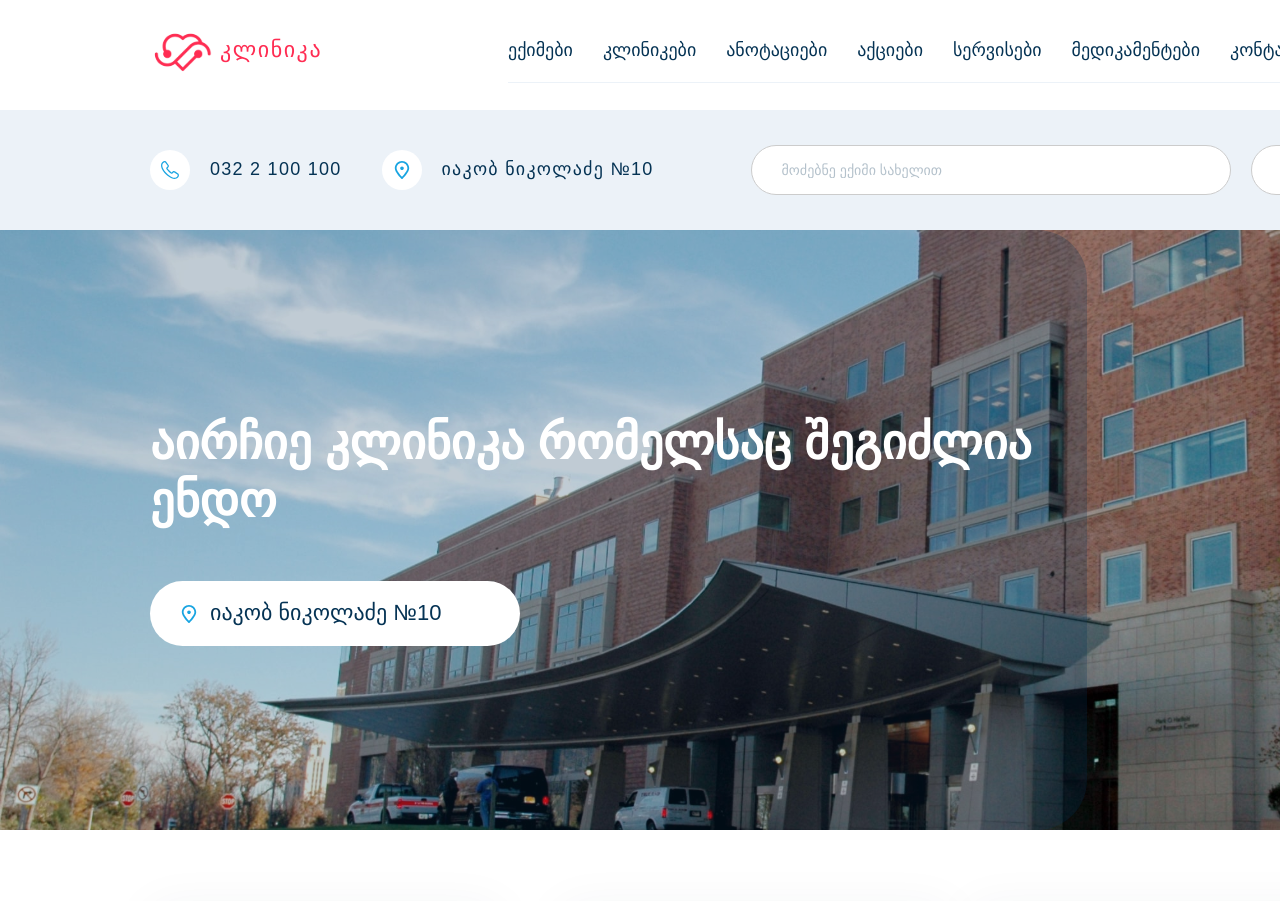
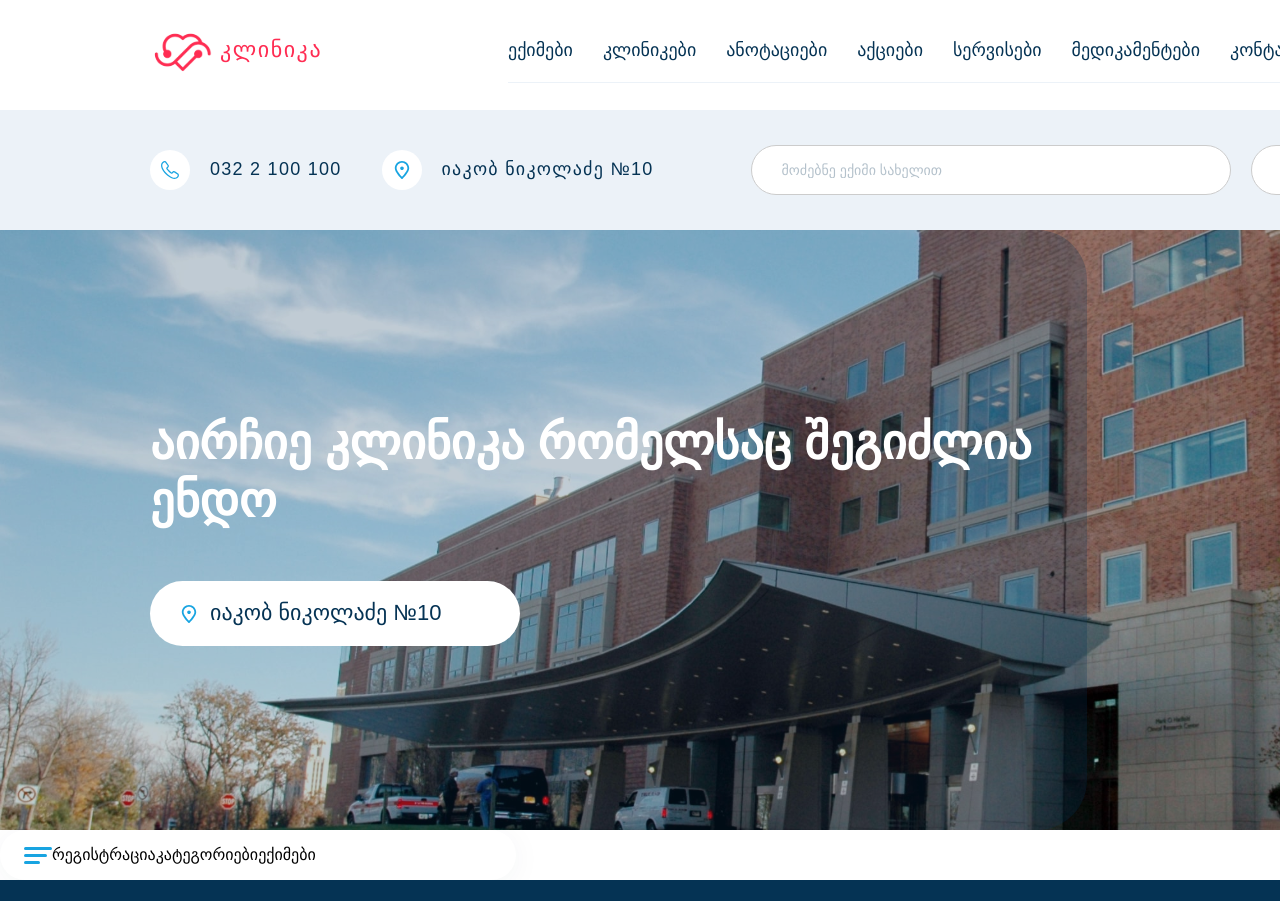
Before and after one commit to Dirakli/Clinic-frontend, an Angular app: page / in a window 1280 px wide. Shown: the top 901 px of the page. Built offline with nearby package versions, Linux system fonts and the light colour scheme; a small style sheet from the web is missing.

Commit message:
Making administrator component

```diff
--- /dev/null
+++ b/src/app/administration/administration.component.css
@@ -0,0 +1,43 @@
+.main-wrapper {
+  display: flex;
+  flex-direction: column;
+}
+
+.administrator-section {
+  display: flex;
+  box-shadow: 0px 4px 30px 0px #0533540d;
+  width: 516px;
+  height: 50px;
+  border-radius: 25px;
+  align-items: center;
+  padding-left: 24px;
+  margin-right: 35px;
+}
+
+.three-lines {
+  display: flex;
+  flex-direction: column;
+}
+
+.first-line {
+  width: 28px;
+  height: 3px;
+  background-color: #18a4e1;
+  border-radius: 10px;
+}
+
+.second-line {
+  width: 23px;
+  height: 3px;
+  background-color: #18a4e1;
+  border-radius: 10px;
+  margin-top: 4px;
+}
+
+.third-line {
+  width: 16px;
+  height: 3px;
+  background-color: #18a4e1;
+  border-radius: 10px;
+  margin-top: 4px;
+}
--- /dev/null
+++ b/src/app/administration/administration.component.ts
@@ -0,0 +1,23 @@
+import { Component } from '@angular/core';
+
+@Component({
+  selector: 'app-administration',
+  standalone: true,
+  imports: [],
+  template: `
+    <div class="main-wrapper">
+      <div class="administrator-section">
+        <div class="three-lines">
+          <div class="first-line"></div>
+          <div class="second-line"></div>
+          <div class="third-line"></div>
+        </div>
+        <p class="registration">რეგისტრაცია</p>
+        <p class="categories">კატეგორიები</p>
+        <p class="changing-sections">ექიმები</p>
+      </div>
+    </div>
+  `,
+  styleUrl: './administration.component.css',
+})
+export class AdministrationComponent {}
--- a/src/app/changing-section/changing-section.component.ts
+++ b/src/app/changing-section/changing-section.component.ts
@@ -4,6 +4,7 @@ import { NgIf, NgStyle, NgClass, NgFor } from '@angular/common';
 import { AuthenticationComponent } from '../authentication/authentication.component';
 import { CardsComponent } from '../cards/cards.component';
 import { listComponent } from '../list/list.component';
+import { AdministrationComponent } from '../administration/administration.component';
 @Component({
   selector: 'app-changing-section',
   standalone: true,
@@ -16,6 +17,7 @@ import { listComponent } from '../list/list.component';
     NgFor,
     CardsComponent,
     listComponent,
+    AdministrationComponent,
   ],
   template: `
     <div *ngIf="showRegistration">
@@ -43,10 +45,11 @@ import { listComponent } from '../list/list.component';
         </div>
       </div>
     </div>
-    <div *ngIf="!showRegistration" class="list-card-wrapper">
+    <!-- <div *ngIf="!showRegistration" class="list-card-wrapper">
       <app-list></app-list>
       <app-cards></app-cards>
-    </div>
+    </div> -->
+    <app-administration></app-administration>
   `,
   styleUrls: ['./changing-section.component.css'],
 })
```
Also changed, not shown: 1 other file (tests, documents, lock files or other folders).
